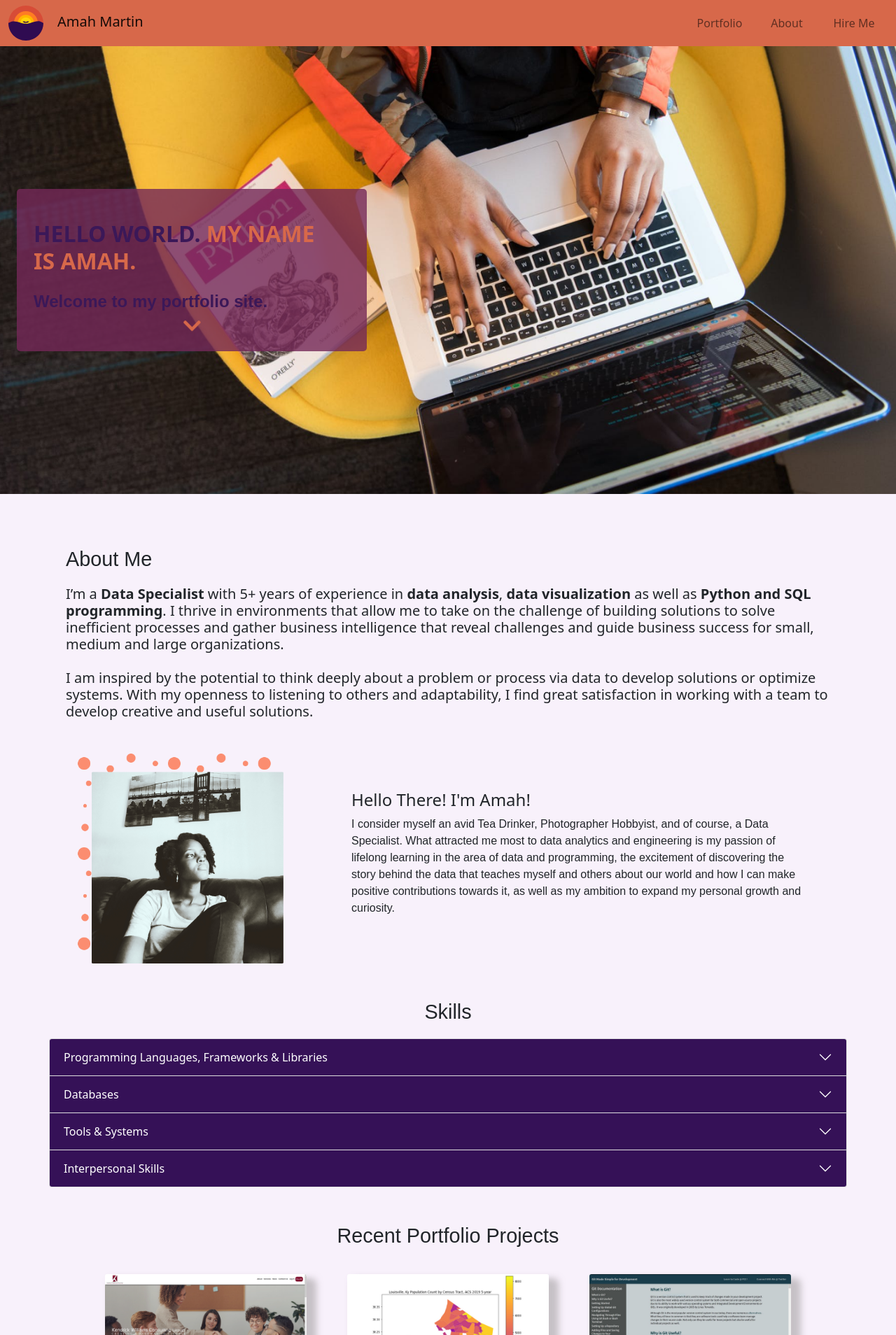
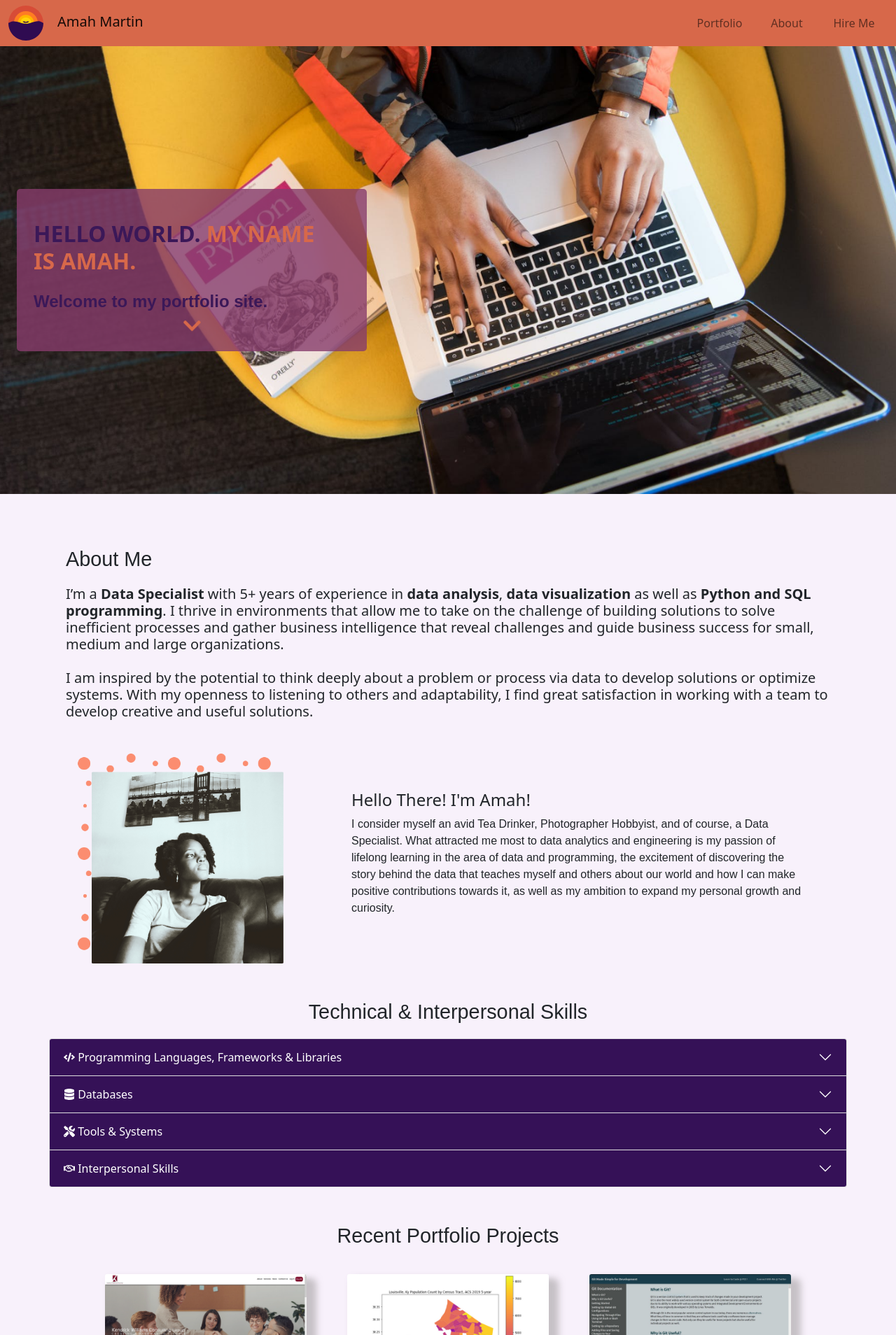
Before and after one commit to ammartin8/ammartin8.github.io, a React (Create React App) app: page / in a window 1280 px wide. Shown: the top 1908 px of the page at 70% size. Built offline with nearby package versions, Linux system fonts and the light colour scheme.

Commit message:
Updated skills section with content and icons and added pdf file

```diff
--- a/src/App.css
+++ b/src/App.css
@@ -77,7 +77,7 @@ a:hover {
 }
 
 .subheader-container {
-    background-color: rgb(117, 40, 88, .80);
+    background-color: rgb(136, 61, 108, .80);
     border-radius: 5px 5px;
     max-width: 500px;
 }
@@ -142,12 +142,36 @@ a:hover {
     font-weight: 400;
     padding: .5em;
     text-align: center;
-
 }
 
 .project-button:hover {
     background-color: rgb(99, 98, 100);
     color: #fff;
+}
+
+
+.resume-button {
+    width: 15em;
+    height: 2.5em;
+    background-color: #d7684a;
+    color: #fff;
+    border-radius: 5px 5px;
+    text-decoration: none;
+    font-weight: 400;
+    padding: .5em;
+    text-align: center;
+}
+
+.resume-button:hover {
+    width: 15em;
+    height: 2.5em;
+    background-color: #e28a71;
+    color: #fff;
+    border-radius: 5px 5px;
+    text-decoration: none;
+    font-weight: 400;
+    padding: .5em;
+    text-align: center;
 }
 
 /*Skill Styling*/
--- a/src/components/AboutSection.js
+++ b/src/components/AboutSection.js
@@ -1,6 +1,8 @@
 import React from "react";
-import { Container, Row, Col } from "react-bootstrap";
-import profileimg from "../images/profile_pic.png"
+import { Container, Row, Col, Button } from "react-bootstrap";
+import { icons } from "react-icons/lib";
+import profileimg from "../images/profile_pic.png";
+import { FaCloudDownloadAlt } from "react-icons/fa";
 
 
 function AboutSection() {
@@ -14,7 +16,6 @@ function AboutSection() {
         <p>About Me</p>
         <h5 style={{fontWeight: "400"}} className="mb-5">I’m a <b>Data Specialist</b> with 5+ years of experience in <b>data analysis</b>, <b>data visualization</b> as well as <b>Python and SQL programming</b>. I thrive in environments that allow me to take on the challenge of building solutions to solve inefficient processes and gather business intelligence that reveal challenges and guide business success for small, medium and large organizations.
 <br /><br />I am inspired by the potential to think deeply about a problem or process via data to develop solutions or optimize systems. With my openness to listening to others and adaptability, I find great satisfaction in working with a team to develop creative and useful solutions.
-
         </h5>
       </Row>
       <Row style={{ flexDirection: "row", alignItems: "left" }}>
@@ -30,10 +31,15 @@ function AboutSection() {
         myself and others about our world and how I can make positive
         contributions towards it, as well as my ambition to expand my
         personal growth and curiosity.
-
             </p>
+        <Row>
+          {/* <a href="" className="resume-button" alignItems="center">
+            <FaCloudDownloadAlt style={{width:"2em"}}/>Download My Resume
+          </a> */}
+        </Row>
         </Col>
       </Row>
+
     </Container>
   );
 }
--- a/src/components/Skill.js
+++ b/src/components/Skill.js
@@ -7,7 +7,7 @@ import { Card, Col, Row, Accordion } from "react-bootstrap";
 function Skill(props) {
   return (
     <Accordion.Item eventKey={props.eventKey}>
-      <Accordion.Header>{props.header}</Accordion.Header>
+      <Accordion.Header>{props.imageIcon}&nbsp;{props.header}</Accordion.Header>
       <Accordion.Body>
         {props.content}
       </Accordion.Body>
--- a/src/components/SkillsSection.js
+++ b/src/components/SkillsSection.js
@@ -2,12 +2,17 @@ import React, { Component } from "react";
 import Skill from "./Skill";
 import { Accordion, Container, Row } from "react-bootstrap";
 import {
-  FaCode, FaChartLine, FaDatabase
+  FaCode, FaTools, FaDatabase, FaRegHandshake
 } from "react-icons/fa";
 
 let languageContent = [
   "Python",
+  "Pandas Python Library",
+  "NumPy Python Library",
+  "Seaborn Python Library",
+  "Matplot Lib Python Library",
   "SQL",
+  "PySpark",
   "M Query",
   "DAX",
   "React",
@@ -40,10 +45,12 @@ let toolsContent = [
 
 let softSkillContent = [
   "Data Analysis",
+  "Translating Business Requirements into Technical",
+  "Agile Methodology",
+  "Relationship Development with Stakeholders & Business Partners",
   "Data Quality Assurance",
   "Agile Methodology",
   "Technical Writing",
-  "Automation",
   "Project Management",
   "Teamwork",
   "Problem Solving",
@@ -91,7 +98,7 @@ class SkillsSection extends Component {
         >
 
       <Row style={{ justifyContent: "center"}}>
-        <p style={{ textAlign: "center", fontSize: "1.5em"}}>Skills</p>
+        <p style={{ textAlign: "center", fontSize: "1.5em"}}>Technical & Interpersonal Skills</p>
       </Row>
 
           <Accordion>
@@ -99,28 +106,28 @@ class SkillsSection extends Component {
             header={"Programming Languages, Frameworks & Libraries"}
             content={dataLanguages}
             projects={dataProjectItems}
-            imageIcon={<FaChartLine />}
+            imageIcon={<FaCode />}
             eventKey={0}
           />
           <Skill
             header={"Databases"}
             content={databaseList}
             projects={devProjectItems}
-            imageIcon={<FaCode />}
+            imageIcon={<FaDatabase />}
             eventKey={1}
           />
           <Skill
             header={"Tools & Systems"}
             content={toolsList}
             projects={backEndItems}
-            imageIcon={<FaDatabase />}
+            imageIcon={<FaTools />}
             eventKey={2}
           />
           <Skill
             header={"Interpersonal Skills"}
             content={softSkillList}
             projects={backEndItems}
-            imageIcon={<FaDatabase />}
+            imageIcon={<FaRegHandshake />}
             eventKey={3}
           />
           </Accordion>
```
Also changed, not shown: 1 other file (tests, documents, lock files or other folders).
